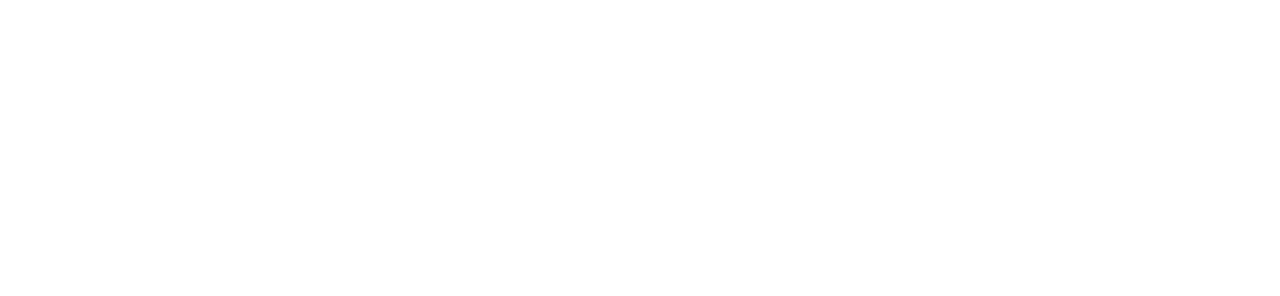
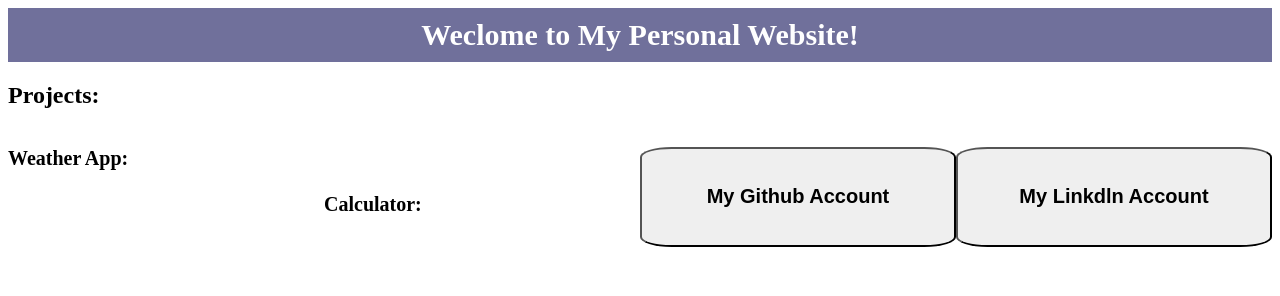
Before and after one commit to apdavidow/personalWebsite, a plain HTML site: page index.html in a window 1280 px wide. Drawn offline with Linux system fonts and the light colour scheme.

Commit message:
day 2 changes, intial website creation/basic buttons

```diff
--- /dev/null
+++ b/backend.js
@@ -0,0 +1,9 @@
+function githubRedirect() {
+    let newUrl = "https://github.com/apdavidow";
+    window.location.href = newUrl;
+}
+
+function linkdlnRedirect() {
+    let newUrl = "https://linkedin.com/in/alexander-davidow-983b21240";
+    window.location.href = newUrl;
+}
--- a/index.html
+++ b/index.html
@@ -5,12 +5,21 @@
     <meta name="viewport" content="width=device-width, initial-scale=1.0">
     <title>Personal Website</title>
     <link rel="stylesheet" href="styles.css">
+    <script src="backend.js"></script>
 </head>
 <body>
-    <div class="header">
-        <div class="mainHeader"></div>
-        <div class="aboutMe"></div>
+    <Label class="header">Weclome to My Personal Website!</Label>
+    <div style="width: 100%">
+        <h2 for="projects">Projects:</h2><br>
+        <div class="projects">
+            <label class="projects"> Weather App:</label>
+            <br><br>
+            <label class="projects"> Calculator:</label>
+        </div>
+        <div class="links">
+            <button class="links" onclick="linkdlnRedirect()">My Linkdln Account</label>
+            <button class="links" onclick="githubRedirect()">My Github Account</github>
+        </div>
     </div>
-
 </body>
 </html>
--- a/styles.css
+++ b/styles.css
@@ -0,0 +1,33 @@
+
+
+
+label[class="header"] {
+    font-size: 30px;
+    font-weight: bold;
+    font: Arial;
+    color: white;
+    background-color: rgb(112, 112, 155);
+    text-align: center;
+    padding: 10px;
+    display: block;
+}
+.projects {
+    width: 50%;
+    height: 100px;
+    float: left;
+    font-weight: bold;
+    font-size: 20px;
+    display: block;
+}
+.links {
+    width: 50%;
+    height: 100px;
+    float: right;
+    font-size: 20px;
+    font-weight: bold;
+    display:block;
+    border-radius: 10%;
+}
+.links:hover {
+    background-color: rgb(121, 113, 113);
+}
```
